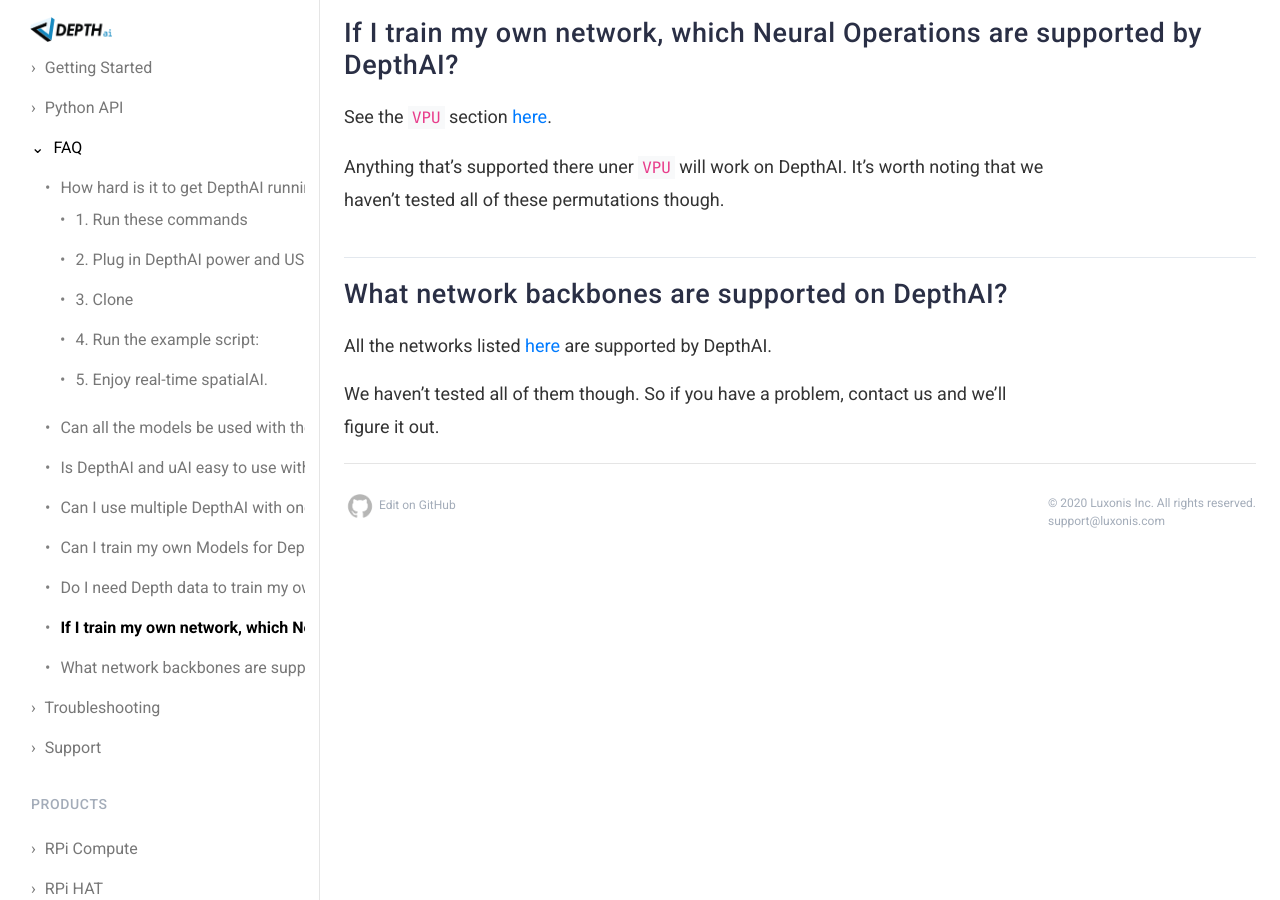
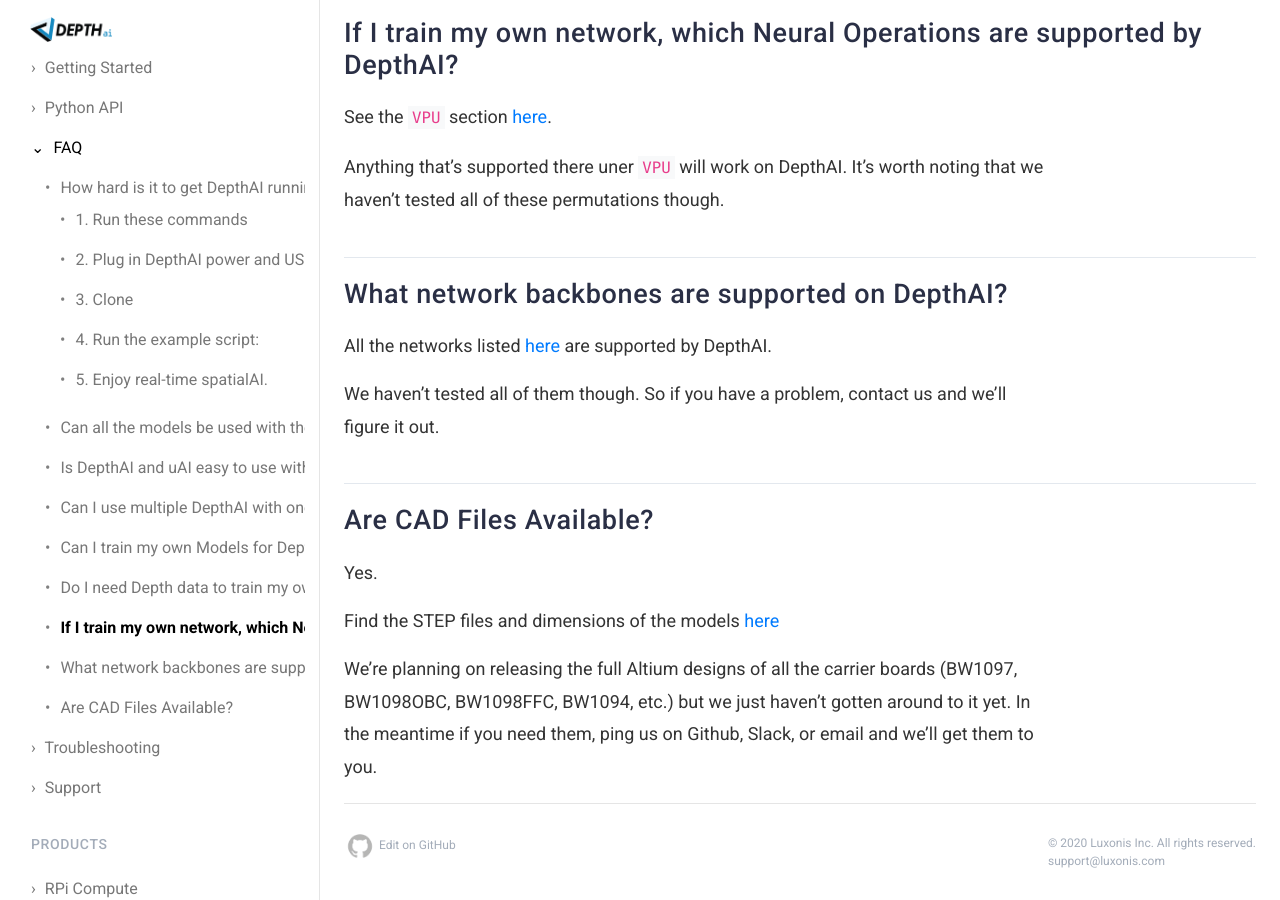
Before and after one commit to luxonis/depthai-docs-website, a Jekyll site: the page built from FAQ.md, in a window 1280 px wide and 900 px high, scrolled down 3044 px. Built offline with Jekyll 4.4.1, drawn with Linux system fonts in a browser that asks for light colours; nearby versions of some CDN libraries.

Commit message:
Update FAQ.md

```diff
--- a/FAQ.md
+++ b/FAQ.md
@@ -90,3 +90,11 @@
 All the networks listed [here](https://docs.openvinotoolkit.org/latest/_docs_IE_DG_supported_plugins_MYRIAD.html) are supported by DepthAI.
 
 We haven't tested all of them though.  So if you have a problem, contact us and we'll figure it out.
+
+## Are CAD Files Available?
+
+Yes.
+
+Find the STEP files and dimensions of the models [here](https://drive.google.com/drive/folders/17_Jb8R2bP6SoC9XdsPu4yXKJGm-01PSE?usp=sharing)
+
+We're planning on releasing the full Altium designs of all the carrier boards (BW1097, BW1098OBC, BW1098FFC, BW1094, etc.) but we just haven't gotten around to it yet.  In the meantime if you need them, ping us on Github, Slack, or email and we'll get them to you.
```
